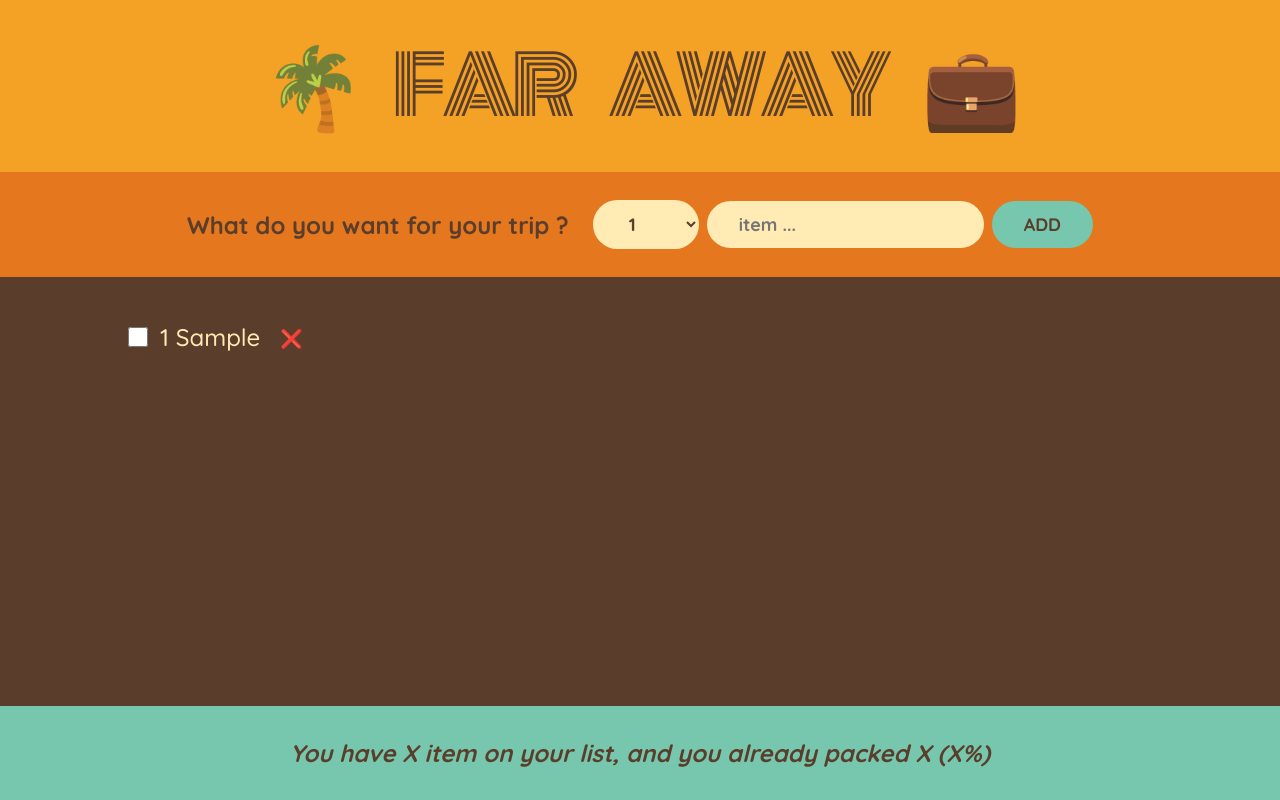
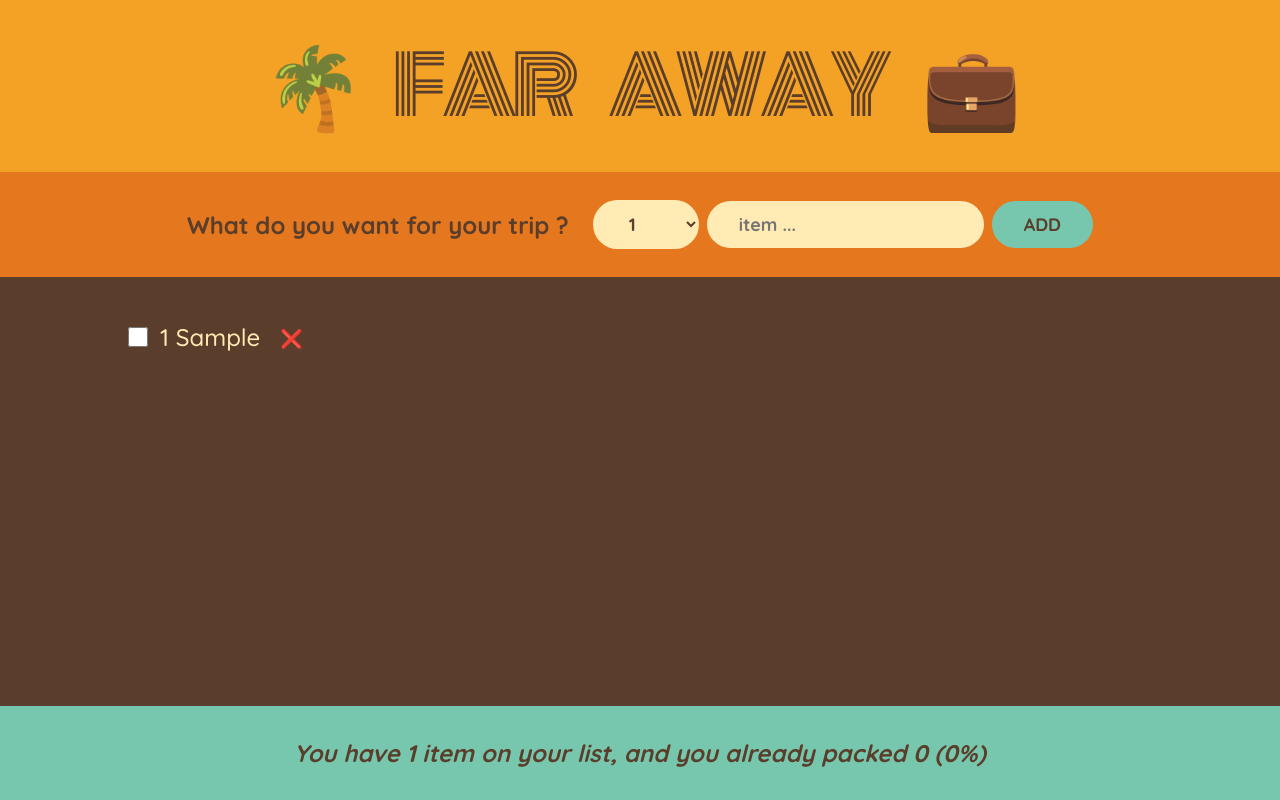
Before and after one commit to AmirhosseinHashemi/Travel-list, a React (Create React App) app: page / in a window 1280 px wide. Both pictures are taken after typing "Sample" into the empty fields and a click on the button "ADD". Built offline with nearby package versions, Linux system fonts and the light colour scheme.

Commit message:
implement statistics calc

```diff
--- a/src/App.js
+++ b/src/App.js
@@ -33,7 +33,7 @@ export default function App() {
         onDeleteItem={handleDeleteItem}
         items={items}
       />
-      <Stats />
+      <Stats items={items} />
     </div>
   );
 }
@@ -114,10 +114,24 @@ function Item({ item, onDeleteItem, onToggleItem }) {
   );
 }
 
-function Stats() {
+function Stats({ items }) {
+  console.log(items);
+  if (items.length === 0)
+    return <p className="stats">Your paking list is empty. Add somthing 🚀</p>;
+
+  const numItems = items.length;
+  const packedItems = items.filter((item) => item.packed).length;
+  console.log(packedItems);
+  const percentage = Math.round((packedItems / numItems) * 100);
+
   return (
     <footer className="stats">
-      <em>You have X item on your list, and you already packed X (X%)</em>
+      <em>
+        {percentage === 100
+          ? `You got everything. Ready to go ✈`
+          : `You have ${numItems} item on your list, and you already packed
+        ${packedItems} (${percentage}%)`}
+      </em>
     </footer>
   );
 }
```
